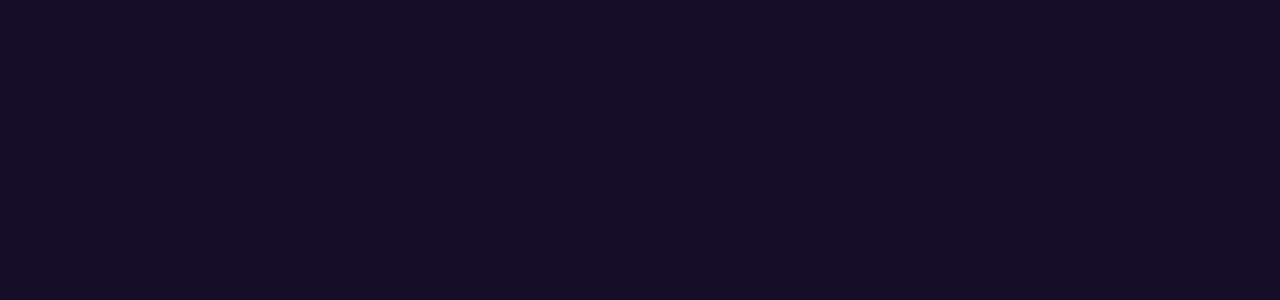
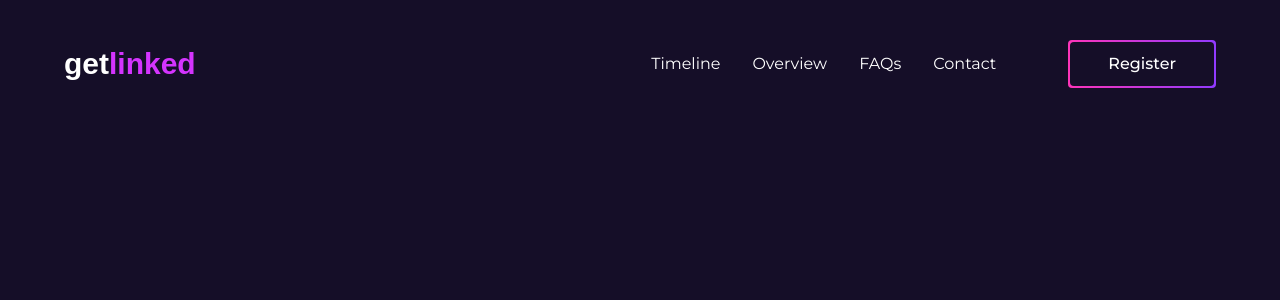
Before and after one commit to gift56/getlinked-ui-challengn, a Next.js app: page /register in a window 1280 px wide. Shown: the top 300 px of the page. Built offline with nearby package versions, Linux system fonts and the light colour scheme; a web font is replaced by a local one.

Commit message:
working on signup page

```diff
--- a/pages/register/index.tsx
+++ b/pages/register/index.tsx
@@ -1,7 +1,23 @@
-import MainLayout from "@/layout/MainLayout";
+import { CustomizeButton } from "@/components";
 import Head from "next/head";
+import Link from "next/link";
 
 const Registerpage = () => {
+  const navLinks = [
+    {
+      href: "#timeline",
+      text: "Timeline",
+    },
+    {
+      href: "#overview",
+      text: "Overview",
+    },
+    {
+      href: "#faqs",
+      text: "FAQs",
+    },
+  ];
+
   return (
     <>
       <Head>
@@ -11,8 +27,48 @@ const Registerpage = () => {
           content="Participate in getlinked tech Hackathon 2023 stand a chance to win a Big prize"
         />
       </Head>
+      <header className="w-full py-10">
+        <div className="container">
+          <div className="flex items-center justify-between w-full">
+            <Link
+              href="/"
+              className="text-xl md:text-2xl lg:text-3xl font-clash font-bold text-white"
+            >
+              get
+              <span className="text-primary font-bold font-clash">linked</span>
+            </Link>
+            <nav className="hidden md:flex items-center justify-end gap-8">
+              {navLinks.map((item, i) => (
+                <Link
+                  href={item.href}
+                  key={i}
+                  className="text-base font-normal hover:text-primary transition-all"
+                >
+                  {item.text}
+                </Link>
+              ))}
+              <Link
+                href="/contact"
+                className="text-base font-normal hover:text-primary transition-all"
+              >
+                Contact
+              </Link>
+
+              <Link href="/register" className="w-fit">
+                <CustomizeButton
+                  text={<span className="relative">Register</span>}
+                  className="bg-btnlinear relative before:absolute before:inset-[2px] before:bg-dark before:rounded before:transition-all before:duration-300 hover:before:opacity-90 border-none rounded !px-10 !py-3 ml-10"
+                  type="button"
+                />
+              </Link>
+            </nav>
+          </div>
+        </div>
+      </header>
       <section className="w-full tab:h-screen tab:overflow-hidden">
-        <div className="container"></div>
+        <div className="container h-full">
+          <div className="w-full flex flex-col"></div>
+        </div>
       </section>
     </>
   );
```
